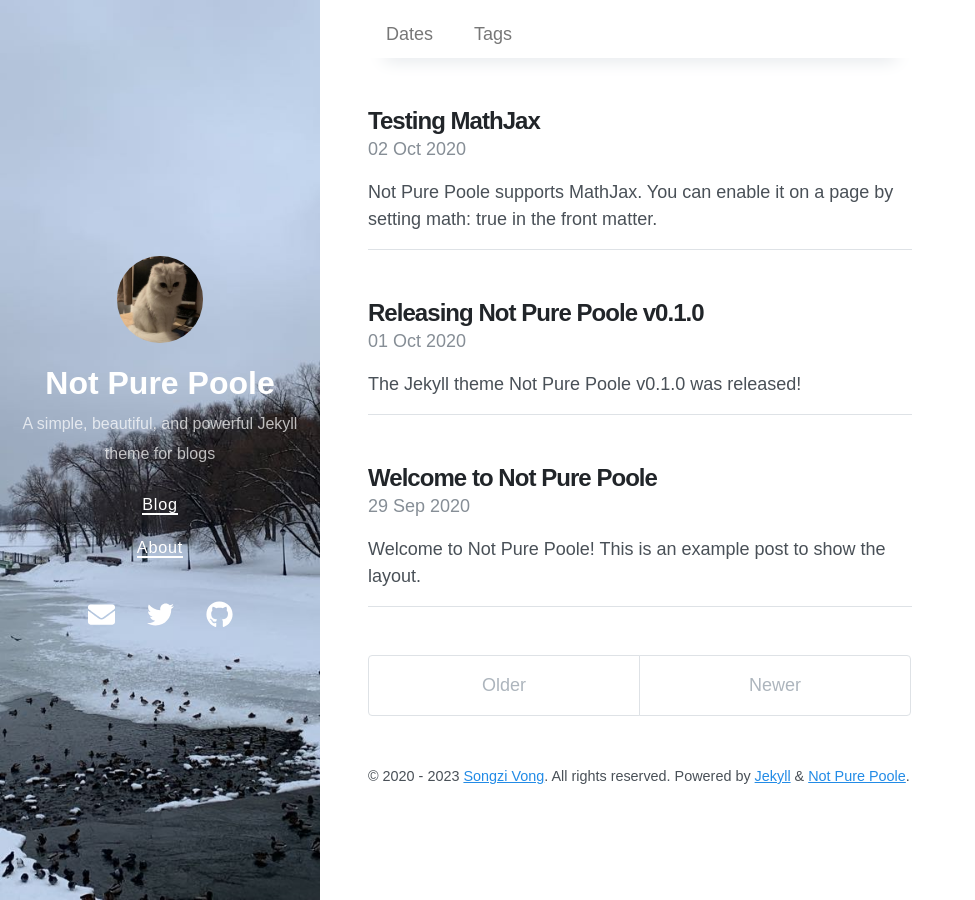
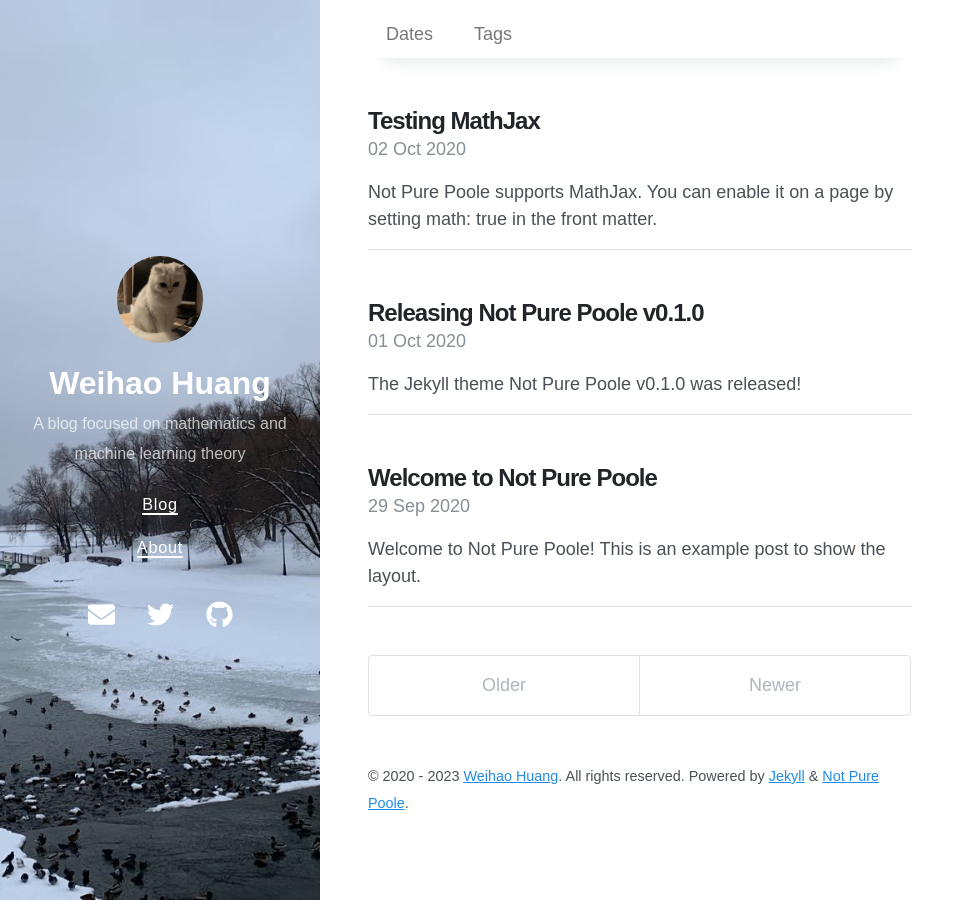
Before and after one commit to WeiHao-Huang/WeiHao-Huang.github.io, a Jekyll site: the page built from index.html, in a window 1280 px wide. Shown: the whole page, without its empty margins (0-975 px from the left). Built offline with Jekyll 4.4.1, drawn with Linux system fonts in a browser that asks for light colours; nearby versions of some CDN libraries; the list of posts is cut into pages by our own code.

Commit message:
Update _config.yml

```diff
--- a/_config.yml
+++ b/_config.yml
@@ -1,6 +1,6 @@
 # Setup
-title: Not Pure Poole
-description: A simple, beautiful, and powerful Jekyll theme for blogs
+title: Weihao Huang
+description: A blog focused on mathematics and machine learning theory
 url: https://vszhub.github.io
 avatar: /avatar.jpeg
 paginate: 5
@@ -33,7 +33,7 @@ twitter:
   card: summary
 logo: logo.png
 social:
-  name: Songzi Vong
+  name: Weihao Huang
   links:
     - https://twitter.com/vszhub
     - https://github.com/vszhub
@@ -54,6 +54,6 @@ sass:
 
 # Specify the author for blog posts
 author:
-  name: Songzi Vong
+  name: Weihao Huang
   url: https://github.com/vszhub/
-  email: vszhub@gmail.com
+  email: To be added
```
